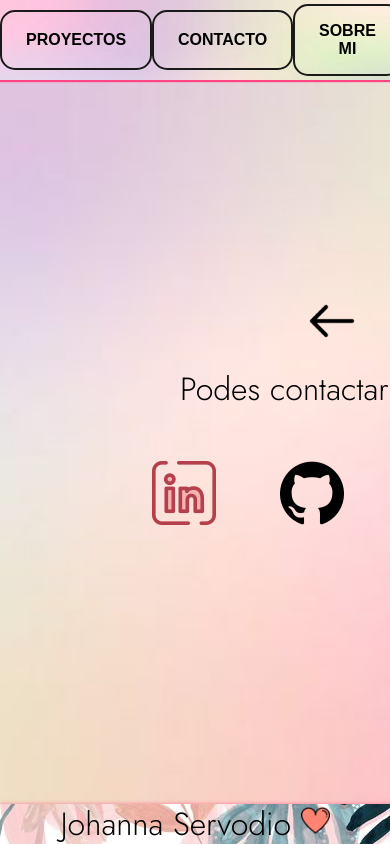
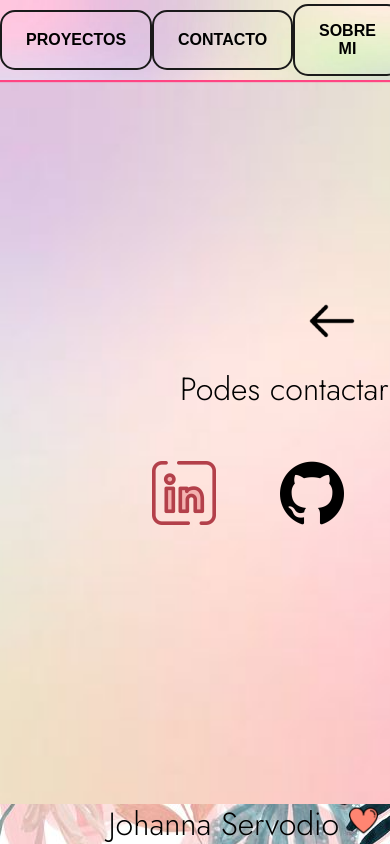
Before and after one commit to joha152/portfolio, a React (Vite) app: page /contacto in a window 390 px wide. Shown: the top 844 px of the page. Built offline with nearby package versions, Linux system fonts and the light colour scheme; a web font is replaced by a local one.

Commit message:
arreglando responsive

```diff
--- a/src/componentes/footer/footer.module.css
+++ b/src/componentes/footer/footer.module.css
@@ -1,7 +1,7 @@
 .footer {
     background-image: url("../../assets/imagenes/fondo3.jpg");
     background-size: auto;
-    box-shadow: rgba(255, 69, 131, 0.623) 4px 4px 4px 4px;
+    box-shadow: rgba(255, 69, 131, 0.623) 4px 4px ;
     display: inline;
     position: fixed;
     z-index: 1000;
@@ -30,8 +30,7 @@
 
 @media screen and (max-width: 600px){
     .footer{
-        max-width: 600px;
-        padding-left: 0;
+        max-width: auto;
     }
 
    }
--- a/src/componentes/navbar/navbar.module.css
+++ b/src/componentes/navbar/navbar.module.css
@@ -65,7 +65,7 @@
 
    @media screen and (max-width: 600px){
     .nav{
-        max-width: 600px;
+        max-width: auto;
         padding-left: 0;
     }
 
```
